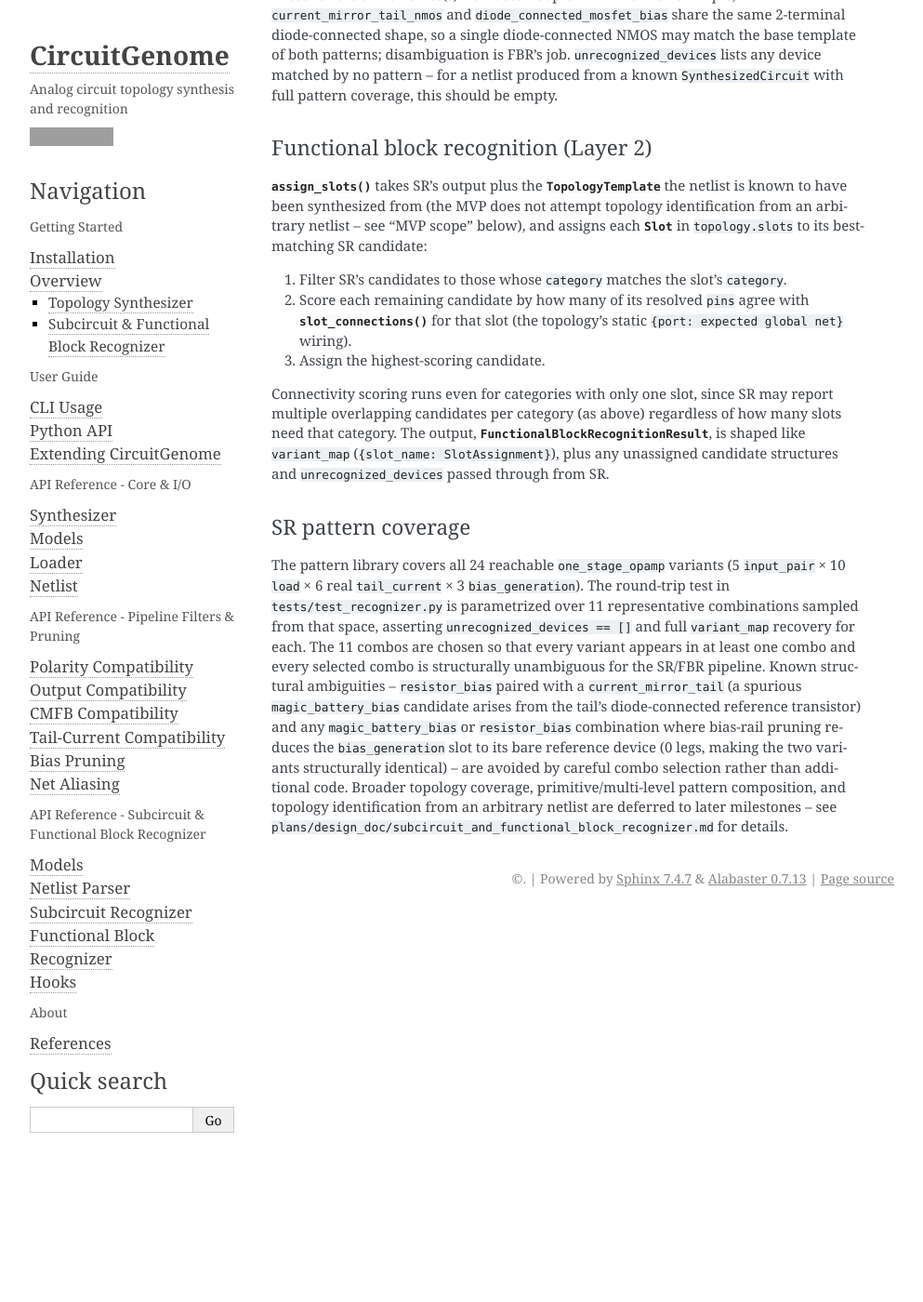
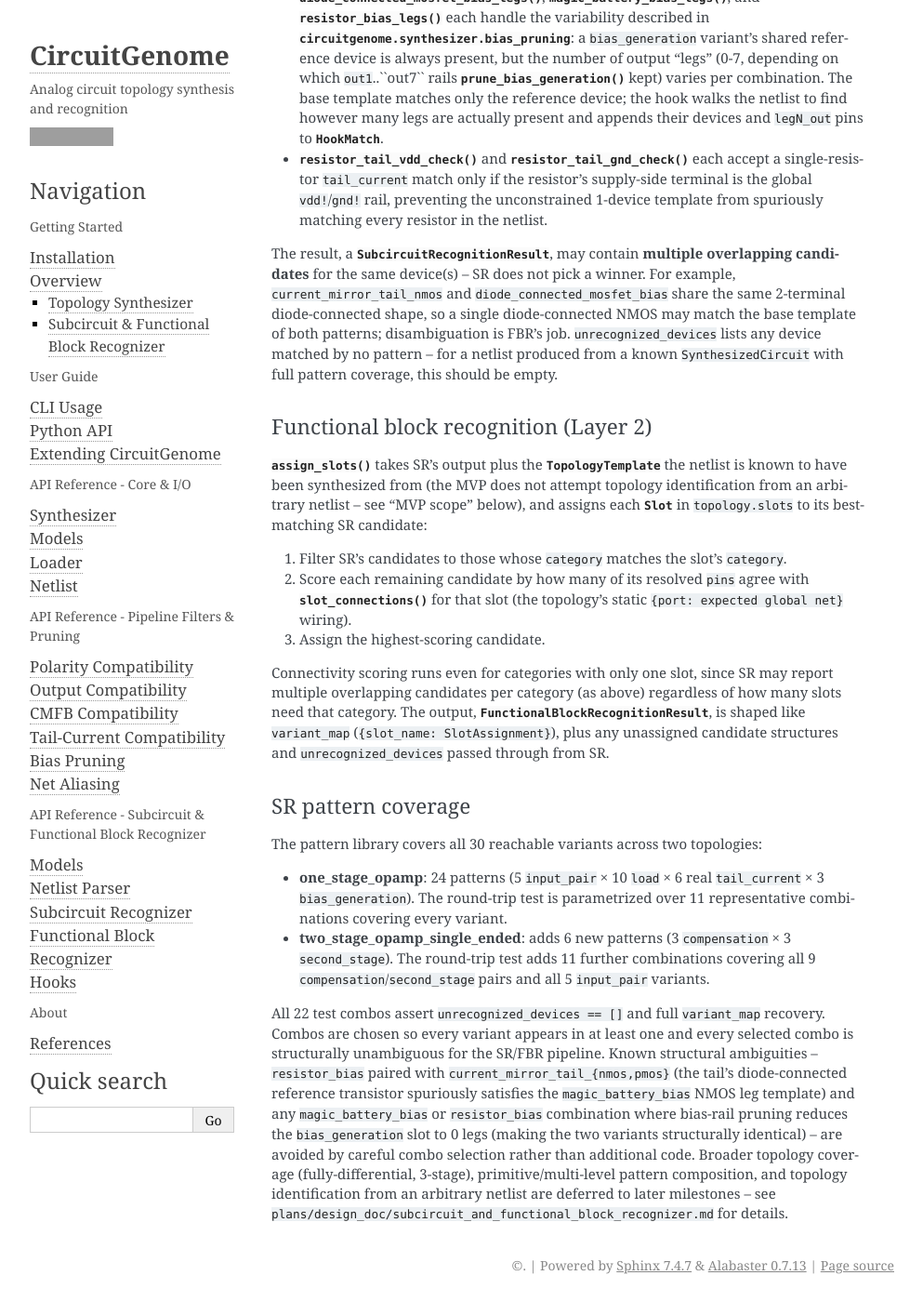
Before and after one commit to analog-ml/CircuitGenome, a Sphinx documentation site: the page built from docs/overview.rst, in a window 1280 px wide and 1400 px high, scrolled down 12038 px. Shown: the whole window at 93% size, without its empty margins (148-1141 px from the left). Built offline with Sphinx 7.4.7, drawn with Linux system fonts in a browser that asks for light colours; some of the changed text lies outside the part shown; grey boxes are pictures that could not be loaded.

Commit message:
Add SR patterns for two_stage_opamp_single_ended (compensation + second_stage)
Closes #30. Adds 6 new SR composite patterns to subcircuit_patterns.yaml
(3 compensation: miller_cap, miller_cap_with_nulling_resistor,
indirect_compensation; 3 second_stage: common_source, common_drain,
differential_ota_second_stage), bringing the library total from 24 to 30.

Extends tests/test_recognizer.py with an 11-combo parametrized round-trip
test for two_stage_opamp_single_ended covering all 9 compensation×second_stage
pairs and all 5 input_pair variants. Full suite: 129/129 pass.

Updates docs/overview.rst, CHANGELOG.md, and README.md accordingly.

Co-Authored-By: Claude Sonnet 4.6 <noreply@anthropic.com>

```diff
--- a/docs/overview.rst
+++ b/docs/overview.rst
@@ -471,11 +471,9 @@ produced it. It is organized as a 3-layer pipeline:
    assigns each recognized structure to a topology slot (``input_pair``,
    ``load``, ``tail_current``, ...), recovering the ``variant_map`` shape.
 
-This MVP slice targets round-trip recognition of ``one_stage_opamp`` circuits
-built from one fixed combination of module variants --
-``differential_pair_nmos`` / ``active_load_pmos`` / ``current_mirror_tail_nmos``
-/ ``diode_connected_mosfet_bias``, with ``cmfb``, ``compensation``, and
-``second_stage`` pruned to empty placeholders for this topology. See
+The recognizer currently targets round-trip recognition of
+``one_stage_opamp`` and ``two_stage_opamp_single_ended`` circuits synthesized
+by :func:`~circuitgenome.synthesizer.synthesizer.enumerate_circuits`. See
 ``plans/design_doc/subcircuit_and_functional_block_recognizer.md`` for the
 full design rationale.
 
@@ -522,7 +520,8 @@ and reuse its name, so a successful match's
 comparable to a
 :attr:`~circuitgenome.synthesizer.models.SynthesizedCircuit.variant_map`
 entry's variant name. The library covers every reachable ``one_stage_opamp``
-variant -- 24 patterns across four categories:
+and ``two_stage_opamp_single_ended`` variant -- 30 patterns across six
+categories:
 
 .. list-table::
    :header-rows: 1
@@ -556,6 +555,20 @@ variant -- 24 patterns across four categories:
        use hooks (below) to discover however many output legs
        :func:`~circuitgenome.synthesizer.bias_pruning.prune_bias_generation`
        left in the netlist.
+   * - ``compensation``
+     - 3
+     - ``miller_cap`` (1 capacitor across ``in``→``out``),
+       ``miller_cap_with_nulling_resistor`` (series resistor + capacitor, sharing
+       an internal ``cn`` node), ``indirect_compensation`` (capacitor to an
+       internal ``ind`` node + series resistor to ``out``). Connectivity scoring
+       naturally disambiguates overlapping 1-device subsets without hooks.
+   * - ``second_stage``
+     - 3
+     - ``common_source`` (NMOS input + PMOS load, drains shorted to ``out``),
+       ``common_drain`` (PMOS source-follower driving NMOS tail; distinguished
+       from ``common_source`` by ``[mp1.d, mp1.b]`` same_net group forcing
+       the PMOS drain to vdd), ``differential_ota_second_stage`` (2 PMOS + 2
+       NMOS, cross-coupled via an internal ``d1`` node).
 
 :func:`~circuitgenome.recognizer.subcircuit_recognizer.recognize` matches
 every pattern against the netlist's devices via a small backtracking search
@@ -626,21 +639,27 @@ from SR.
 SR pattern coverage
 ~~~~~~~~~~~~~~~~~~~~
 
-The pattern library covers all 24 reachable ``one_stage_opamp`` variants (5
-``input_pair`` × 10 ``load`` × 6 real ``tail_current`` × 3
-``bias_generation``). The round-trip test in ``tests/test_recognizer.py`` is
-parametrized over 11 representative combinations sampled from that space,
-asserting ``unrecognized_devices == []`` and full ``variant_map`` recovery for
-each. The 11 combos are chosen so that every variant appears in at least one
-combo and every selected combo is structurally unambiguous for the SR/FBR
-pipeline. Known structural ambiguities -- ``resistor_bias`` paired with a
-``current_mirror_tail`` (a spurious ``magic_battery_bias`` candidate arises from
-the tail's diode-connected reference transistor) and any ``magic_battery_bias``
-or ``resistor_bias`` combination where bias-rail pruning reduces the
-``bias_generation`` slot to its bare reference device (0 legs, making the two
-variants structurally identical) -- are avoided by careful combo selection
-rather than additional code. Broader topology coverage, primitive/multi-level
-pattern composition, and topology identification from an arbitrary netlist are
-deferred to later milestones -- see
-``plans/design_doc/subcircuit_and_functional_block_recognizer.md`` for
+The pattern library covers all 30 reachable variants across two topologies:
+
+- **one_stage_opamp**: 24 patterns (5 ``input_pair`` × 10 ``load`` × 6 real
+  ``tail_current`` × 3 ``bias_generation``). The round-trip test is
+  parametrized over 11 representative combinations covering every variant.
+- **two_stage_opamp_single_ended**: adds 6 new patterns (3 ``compensation`` ×
+  3 ``second_stage``). The round-trip test adds 11 further combinations
+  covering all 9 ``compensation``/``second_stage`` pairs and all 5
+  ``input_pair`` variants.
+
+All 22 test combos assert ``unrecognized_devices == []`` and full
+``variant_map`` recovery. Combos are chosen so every variant appears in at
+least one and every selected combo is structurally unambiguous for the SR/FBR
+pipeline. Known structural ambiguities -- ``resistor_bias`` paired with
+``current_mirror_tail_{nmos,pmos}`` (the tail's diode-connected reference
+transistor spuriously satisfies the ``magic_battery_bias`` NMOS leg template)
+and any ``magic_battery_bias`` or ``resistor_bias`` combination where
+bias-rail pruning reduces the ``bias_generation`` slot to 0 legs (making the
+two variants structurally identical) -- are avoided by careful combo selection
+rather than additional code. Broader topology coverage (fully-differential,
+3-stage), primitive/multi-level pattern composition, and topology
+identification from an arbitrary netlist are deferred to later milestones --
+see ``plans/design_doc/subcircuit_and_functional_block_recognizer.md`` for
 details.
```
Also changed, not shown: CHANGELOG.md (+30 -0 lines), README.md (+1 -1 lines), 2 other files.
